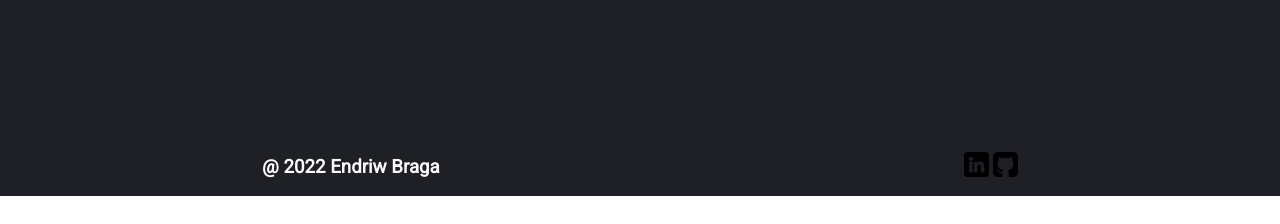
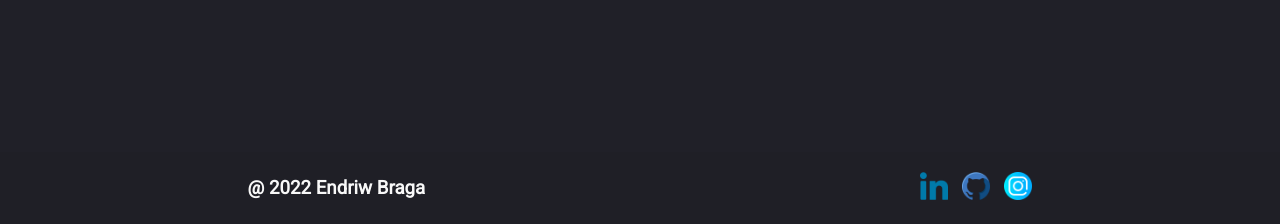
Before and after one commit to EndriwBraga/MeuPrimeiroPortfolio, a plain HTML site: page index.html in a window 1280 px wide. Shown: the part 724-948 px from the top of the page. Before the commit the page ends 920 px from the top, so only its background shows below. Drawn offline with Linux system fonts and the light colour scheme.

Commit message:
Troquei os icons no footer

```diff
--- a/index.html
+++ b/index.html
@@ -36,8 +36,9 @@
     <footer class="footer">
         <h3 class="footer-endriw">@ 2022 Endriw Braga</h3>
         <div>
-        <a href="https://www.linkedin.com/in/endriw-braga/"><img class="contato-linkedin" src="Img/icone-linkedin.png" alt="linkedin"></a>
-        <a href="https://github.com/EndriwBraga" ><img class="contato-github" src="Img/icone-github.png" alt="github"></a>
+        <a href="https://www.linkedin.com/in/endriw-braga/"><img class="contato-linkedin" src="Img/icone-linkedin-azul.png" alt="linkedin"></a>
+        <a href="https://github.com/EndriwBraga" ><img class="contato-github" src="Img/icone-github-azul.png" alt="github"></a>
+        <a href="https://www.instagram.com/endriw_braga/" ><img class="contato-instagram" src="Img/icone-instagram-azul.png" alt="instagram"></a>
         </div>
     </footer>
 </body>
--- a/style.css
+++ b/style.css
@@ -149,7 +149,7 @@ body{
     font-size: 1em;
     background: #1f1f26;
     color: #f8f8f8;
-    padding-bottom: 15px;
+    padding: 20px 0;
 }
 
 .footer-endriw{
@@ -159,9 +159,15 @@ body{
 }
 
 .contato-linkedin {
-    width: 25px;
+    width: 28px;
+
 }
 
 .contato-github {
-    width: 25px;
+    width: 28px;
+    margin: 0 10px;
 }
+
+.contato-instagram{
+    width: 28px;
+}
```
Also changed, not shown: img/icone-github-azul.png (added), img/icone-instagram-azul.png (added), img/icone-linkedin-azul.png (added), img/icone-linkedin-branco.png (added).
